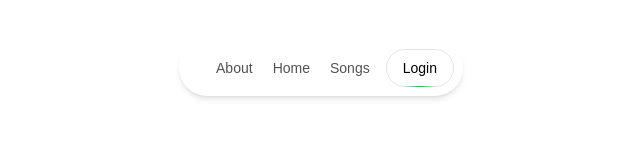
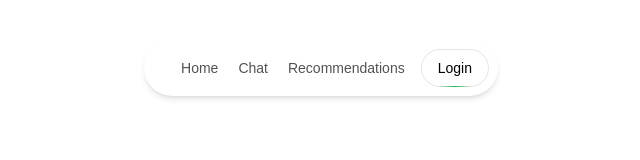
Before and after one commit to Boroshilov03/MelodyMind, a Next.js app: page /home in a window 1280 px wide. Shown: the top 160 px of the page, without its empty margins (319-959 px from the left). Built offline with nearby package versions, Linux system fonts and the light colour scheme.

Commit message:
Chatting Done

```diff
--- a/package.json
+++ b/package.json
@@ -10,6 +10,7 @@
   },
   "dependencies": {
     "@humeai/voice-react": "^0.1.17",
+    "@next/font": "^14.2.15",
     "@splinetool/react-spline": "^4.0.0",
     "@splinetool/runtime": "^1.9.35",
     "@tabler/icons-react": "^3.20.0",
--- a/src/app/home/page.js
+++ b/src/app/home/page.js
@@ -2,11 +2,12 @@ import React from "react";
 import Spline from "@splinetool/react-spline/next";
 import { ShootingStars } from "@/components/ui/shooting-stars";
 import { FloatingNav } from "@/components/ui/floating-navbar";
+import { Spotlight } from "@/components/ui/Spotlight";
 
 const navItems = [
-  { name: "About", link: "/home" },
-  { name: "Home", link: "/" },
-  { name: "Songs", link: "/recs" },
+  { name: "Home", link: "/home" },
+  { name: "Chat", link: "/" },
+  { name: "Recommendations", link: "/recs" },
 ];
 
 function Page() {
@@ -21,7 +22,8 @@ function Page() {
         </h1>
       </div>
       <div className="absolute inset-0 flex items-center justify-center">
-        <Spline scene="https://prod.spline.design/ZaVCUY8TrM6BCcfW/scene.splinecode" />
+        <Spotlight className="ml-10" />
+        <Spline scene="https://prod.spline.design/CrgCVVm0KarNURAL/scene.splinecode" />
       </div>
     </div>
   );
--- a/src/app/page.js
+++ b/src/app/page.js
@@ -16,9 +16,9 @@ export default async function Page() {
 
   // Define your nav items
   const navItems = [
-    { name: "About", link: "/home" },
-    { name: "Home", link: "/" },
-    { name: "Songs", link: "/generate" },
+    { name: "Home", link: "/home" },
+    { name: "Chat", link: "/" },
+    { name: "Recommendations", link: "/recs" },
   ];
 
   return (
--- a/src/components/ClientComponent.js
+++ b/src/components/ClientComponent.js
@@ -2,7 +2,6 @@
 import { VoiceProvider } from "@humeai/voice-react";
 import Messages from "./Messages";
 import Controls from "./Controls";
-import Spline from '@splinetool/react-spline/next';
 
 export default function ClientComponent({ accessToken }) {
   return (
@@ -10,10 +9,6 @@ export default function ClientComponent({ accessToken }) {
       <div className="relative flex flex-col">
         <Messages />
         <Controls />
-        <Spline
-          scene="https://prod.spline.design/PWCVNwEBMNL22KeQ/scene.splinecode"
-          className="absolute" // Ensure it covers the entire area and is above other elements
-        />
       </div>
     </VoiceProvider>
   );
--- a/src/components/Controls.js
+++ b/src/components/Controls.js
@@ -15,7 +15,7 @@ export default function Controls() {
     return (
       <button
         onClick={handleDisconnect}
-        className="group group-hover:before:duration-500 group-hover:after:duration-500 after:duration-500 hover:border-rose-300 hover:before:[box-shadow:_20px_20px_20px_30px_#a21caf] duration-500 before:duration-500 hover:duration-500 underline underline-offset-2 hover:after:-right-8 hover:before:right-12 hover:before:-bottom-8 hover:before:blur hover:underline hover:underline-offset-4 origin-left hover:decoration-2 hover:text-rose-300 relative bg-neutral-800 h-12 w-48 border text-left p-2 text-gray-50 text-base font-bold rounded-lg overflow-hidden before:absolute before:w-10 before:h-10 before:content[''] before:right-1 before:top-1 before:z-10 before:bg-violet-500 before:rounded-full before:blur-lg after:absolute after:z-10 after:w-16 after:h-16 after:content[''] after:bg-rose-300 after:right-8 after:top-3 after:rounded-full after:blur-lg mt-6 ml-[100px] mb-[40px]" // Added UI styles
+        className="group group-hover:before:duration-500 group-hover:after:duration-500 after:duration-500 hover:border-rose-300 hover:before:[box-shadow:_20px_20px_20px_30px_#a21caf] duration-500 before:duration-500 hover:duration-500 underline underline-offset-2 hover:after:-right-8 hover:before:right-12 hover:before:-bottom-8 hover:before:blur hover:underline hover:underline-offset-4 origin-left hover:decoration-2 hover:text-rose-300 relative bg-neutral-800 h-12 w-48 border text-left p-2 text-gray-50 text-base font-bold rounded-lg overflow-hidden before:absolute before:w-10 before:h-10 before:content[''] before:right-1 before:top-1 before:z-10 before:bg-violet-500 before:rounded-full before:blur-lg after:absolute after:z-10 after:w-16 after:h-16 after:content[''] after:bg-rose-300 after:right-8 after:top-3 after:rounded-full after:blur-lg mt-6 ml-[100px] mb-[40px]"  // Added UI styles
       >
         End Session
       </button>
@@ -33,7 +33,7 @@ export default function Controls() {
             /* handle error */
           });
       }}
-      className="group group-hover:before:duration-500 group-hover:after:duration-500 after:duration-500 hover:border-rose-300 hover:before:[box-shadow:_20px_20px_20px_30px_#a21caf] duration-500 before:duration-500 hover:duration-500 underline underline-offset-2 hover:after:-right-8 hover:before:right-12 hover:before:-bottom-8 hover:before:blur hover:underline hover:underline-offset-4 origin-left hover:decoration-2 hover:text-rose-300 relative bg-neutral-800 h-12 w-48 border text-left p-2 text-gray-50 text-base font-bold rounded-lg overflow-hidden before:absolute before:w-10 before:h-10 before:content[''] before:right-1 before:top-1 before:z-10 before:bg-violet-500 before:rounded-full before:blur-lg after:absolute after:z-10 after:w-16 after:h-16 after:content[''] after:bg-rose-300 after:right-8 after:top-3 after:rounded-full after:blur-lg mt-6 ml-[100px] mb-[40px]" // Added margin-left and margin-bottom here
+      className="group group-hover:before:duration-500 group-hover:after:duration-500 after:duration-500 hover:border-rose-300 hover:before:[box-shadow:_20px_20px_20px_30px_#a21caf] duration-500 before:duration-500 hover:duration-500 underline underline-offset-2 hover:after:-right-8 hover:before:right-12 hover:before:-bottom-8 hover:before:blur hover:underline hover:underline-offset-4 origin-left hover:decoration-2 hover:text-rose-300 relative bg-neutral-800 h-12 w-48 border text-left p-2 text-gray-50 text-base font-bold rounded-lg overflow-hidden before:absolute before:w-10 before:h-10 before:content[''] before:right-1 before:top-1 before:z-10 before:bg-violet-500 before:rounded-full before:blur-lg after:absolute after:z-10 after:w-16 after:h-16 after:content[''] after:bg-rose-300 after:right-8 after:top-3 after:rounded-full after:blur-lg mt-6 ml-[100px] mb-[40px]"  // Added margin-left and margin-bottom here
     >
       Start Session
     </button>
--- /dev/null
+++ b/src/components/ui/Spotlight.jsx
@@ -0,0 +1,51 @@
+import React from "react";
+import { cn } from "@/lib/utils";
+
+export const Spotlight = ({ className, fill }) => {
+  return (
+    <svg
+      className={cn(
+        "animate-spotlight pointer-events-none absolute z-[1]  h-[169%] w-[138%] lg:w-[84%] opacity-0",
+        className
+      )}
+      xmlns="http://www.w3.org/2000/svg"
+      viewBox="0 0 3787 2842"
+      fill="none"
+    >
+      <g filter="url(#filter)">
+        <ellipse
+          cx="1324.71"
+          cy="173.501"
+          rx="2024.71"
+          ry="120.501"
+          transform="matrix(-0.822377 -0.568943 -0.568943 0.822377 3631.88 2291.09)"
+          fill={fill || "white"}
+          fillOpacity="0.21"
+        ></ellipse>
+      </g>
+      <defs>
+        <filter
+          id="filter"
+          x="0.860352"
+          y="0.838989"
+          width="3785.16"
+          height="2840.26"
+          filterUnits="userSpaceOnUse"
+          colorInterpolationFilters="sRGB"
+        >
+          <feFlood floodOpacity="0" result="BackgroundImageFix"></feFlood>
+          <feBlend
+            mode="normal"
+            in="SourceGraphic"
+            in2="BackgroundImageFix"
+            result="shape"
+          ></feBlend>
+          <feGaussianBlur
+            stdDeviation="161"
+            result="effect1_foregroundBlur_1065_8"
+          ></feGaussianBlur>
+        </filter>
+      </defs>
+    </svg>
+  );
+};
--- a/tailwind.config.js
+++ b/tailwind.config.js
@@ -11,6 +11,21 @@ module.exports = {
   ],
   theme: {
     extend: {
+      animation: {
+        spotlight: "spotlight 2s ease .75s 1 forwards",
+      },
+      keyframes: {
+        spotlight: {
+          "0%": {
+            opacity: 0,
+            transform: "translate(-72%, -62%) scale(0.5)",
+          },
+          "100%": {
+            opacity: 1,
+            transform: "translate(-50%,-40%) scale(1)",
+          },
+        },
+      },
       colors: {
         background: "var(--background)",
         foreground: "var(--foreground)",
@@ -20,7 +35,7 @@ module.exports = {
   plugins: [addVariablesForColors],
 };
 
-function addVariablesForColors({ addBase, theme }){
+function addVariablesForColors({ addBase, theme }) {
   let allColors = flattenColorPalette(theme("colors"));
   let newVars = Object.fromEntries(
     Object.entries(allColors).map(([key, val]) => [`--${key}`, val])
```
Also changed, not shown: src/components/Messages.js (+156 -34 lines), 1 other file (tests, documents, lock files or other folders).
